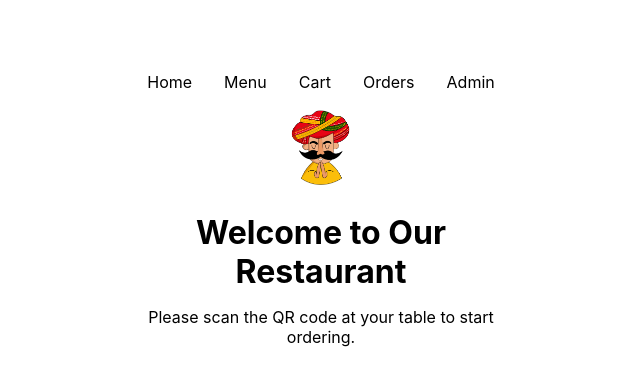
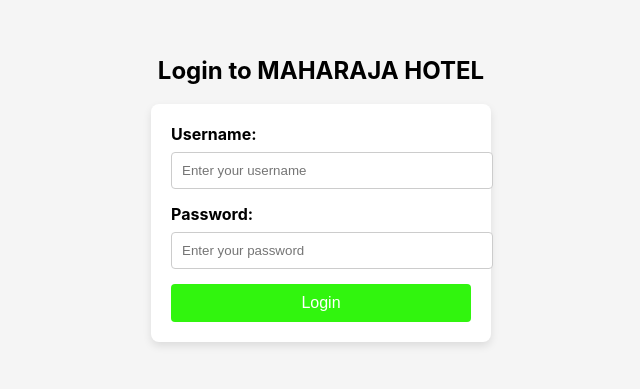
Before and after one commit to Rushikeshlawand/restaurants-management-system, a React (Create React App) app: page / in a window 1280 px wide. Shown: the part 211-600 px from the top of the page, without its empty margins (319-959 px from the left). Built offline with nearby package versions, Linux system fonts and the light colour scheme.

Commit message:
created login page

```diff
--- a/src/App.js
+++ b/src/App.js
@@ -1,20 +1,16 @@
+import React from 'react';
 import { BrowserRouter as Router, Route, Routes } from 'react-router-dom';
-import Home from './pages/Home';
-import Menu from './pages/Menu';
-import WelcomePage from './components/WelcomePage'; // Ensure this is imported from the correct path
+import LoginPage from './components/LoginPage';
+import SignUpPage from './components/SignUpPage';
+import HomePage from './components/HomePage';
 
 function App() {
   return (
     <Router>
       <Routes>
-        {/* Static route for the home page */}
-        <Route path="/" element={<Home />} />
-
-        {/* Static route for the menu page */}
-        <Route path="/menu" element={<Menu />} />
-
-        {/* Static route for the welcome page */}
-        <Route path="/welcome" element={<WelcomePage />} />
+        <Route path="/" element={<LoginPage />} />
+        <Route path="/signup" element={<SignUpPage />} />
+        <Route path="/home" element={<HomePage />} />
       </Routes>
     </Router>
   );
--- /dev/null
+++ b/src/components/HomePage.js
@@ -0,0 +1,14 @@
+import React from 'react';
+import '../styles/HomePage.css'; // Create this CSS file to style your Home page
+
+const HomePage = () => {
+  return (
+    <div className="home-page">
+      <h1>Welcome to MAHARAJA HOTEL</h1>
+      <p>Enjoy a delightful dining experience with us!</p>
+      {/* Add more content here, like featured dishes, special offers, etc. */}
+    </div>
+  );
+};
+
+export default HomePage;
--- /dev/null
+++ b/src/components/LoginPage.js
@@ -0,0 +1,50 @@
+import React, { useState } from 'react';
+import { useNavigate } from 'react-router-dom';
+import '../styles/LoginPage.css';
+
+const LoginPage = () => {
+  const [username, setUsername] = useState('');
+  const [password, setPassword] = useState('');
+  const navigate = useNavigate();
+
+  const handleLogin = () => {
+    if (username && password) {
+      console.log('Username:', username);
+      console.log('Password:', password);
+      navigate('/home'); // Navigate to HomePage after successful login
+    } else {
+      alert('Please enter both username and password');
+    }
+  };
+
+  return (
+    <div className="login-page">
+      <h2>Login to MAHARAJA HOTEL</h2>
+      <div className="login-form">
+        <label htmlFor="username">Username:</label>
+        <input
+          type="text"
+          id="username"
+          value={username}
+          onChange={(e) => setUsername(e.target.value)}
+          placeholder="Enter your username"
+        />
+
+        <label htmlFor="password">Password:</label>
+        <input
+          type="password"
+          id="password"
+          value={password}
+          onChange={(e) => setPassword(e.target.value)}
+          placeholder="Enter your password"
+        />
+
+        <button onClick={handleLogin} className="login-button">
+          Login
+        </button>
+      </div>
+    </div>
+  );
+};
+
+export default LoginPage;
--- /dev/null
+++ b/src/components/SignUpPage.js
@@ -0,0 +1,58 @@
+// src/components/SignupPage.js
+import React, { useState } from 'react';
+import signupImage from '../assets/signup.png'; // Adjust the path based on your directory structure
+import '../styles/SignUpPage.css';
+
+const SignupPage = () => {
+  const [name, setName] = useState('');
+  const [email, setEmail] = useState('');
+  const [phone, setPhone] = useState('');
+
+  const handleSignUp = () => {
+    console.log('Name:', name);
+    console.log('Email:', email);
+    console.log('Phone:', phone);
+    // Add sign-up logic here
+  };
+
+  return (
+    <div className="signup-page">
+      <img src={signupImage} alt="Sign Up" className="signup-image" />
+      <h1>Sign Up to MAHARAJA HOTEL</h1>
+      <div className="signup-info">
+        <label htmlFor="name">Enter your name:</label>
+        <input
+          type="text"
+          id="name"
+          value={name}
+          onChange={(e) => setName(e.target.value)}
+          placeholder="Your Name"
+        />
+
+        <label htmlFor="email">Enter your email:</label>
+        <input
+          type="email"
+          id="email"
+          value={email}
+          onChange={(e) => setEmail(e.target.value)}
+          placeholder="Your Email"
+        />
+
+        <label htmlFor="phone">Enter your phone number:</label>
+        <input
+          type="text"
+          id="phone"
+          value={phone}
+          onChange={(e) => setPhone(e.target.value)}
+          placeholder="Your Phone Number"
+        />
+        <br />
+        <button onClick={handleSignUp} className="sign-up-button">
+          Sign Up
+        </button>
+      </div>
+    </div>
+  );
+};
+
+export default SignupPage;
--- a/src/components/WelcomePage.js
+++ /dev/null
@@ -1,52 +0,0 @@
-import React, { useState } from 'react';
-import welcomeImage from '../assets/welcome.png'; // Adjust the path based on your directory structure
-import startOrderIcon from '../assets/start-order-icon.png'; // Adjust the path based on your directory structure
-import '../styles/WelcomePage.css';
-
-const WelcomePage = () => {
-  const [name, setName] = useState('');
-  const [mobile, setMobile] = useState('');
-
-  const handleStartOrder = () => {
-    // You can handle the submission logic here or just log the inputs for now
-    console.log('Customer Name:', name);
-    console.log('Mobile Number:', mobile);
-    // Further logic to start order can be added here
-  };
-
-  return (
-    <div className="welcome-page">
-      <img src={welcomeImage} alt="Welcome" className="welcome-image" />
-      <h1>Welcome to MAHARAJA HOTEL</h1>
-      <p>We are delighted to have you with us. Enjoy your dining experience!</p>
-      <p>Your table number is 1</p>
-
-      <div className="customer-info">
-        <label htmlFor="name">Enter your name:</label>
-        <input
-          type="text"
-          id="name"
-          value={name}
-          onChange={(e) => setName(e.target.value)}
-          placeholder="Your Name"
-        />
-
-        <label htmlFor="mobile">Enter your mobile number:</label>
-        <input
-          type="text"
-          id="mobile"
-          value={mobile}
-          onChange={(e) => setMobile(e.target.value)}
-          placeholder="Your Mobile Number"
-        />
-        <br />
-        <button onClick={handleStartOrder} className="start-order-button">
-          <img src={startOrderIcon} alt="Start Order" className="start-order-icon" />
-          Start Your Order
-        </button>
-      </div>
-    </div>
-  );
-};
-
-export default WelcomePage;
--- a/src/styles/Home.css
+++ /dev/null
@@ -1,25 +0,0 @@
-.home-container {
-  display: flex;
-  flex-direction: column;
-  align-items: center; /* Center horizontally */
-  justify-content: center; /* Center vertically */
-  height: 100vh; /* Full viewport height */
-  text-align: center; /* Center text horizontally */
-  padding: 1em; /* Optional: Add padding for spacing around edges */
-}
-
-.welcome-content {
-  max-width: 400px; /* Limit width of the content */
-  width: 100%; /* Ensure it uses full width up to the max-width */
-}
-
-.welcome-image {
-  width: 100%; /* Scale the image to fit the container */
-  max-width: 400px; /* Limit the maximum width of the image */
-  height: auto; /* Maintain aspect ratio */
-  margin-bottom: 1em; /* Space below the image */
-}
-
-h1, p {
-  margin: 0.5em 0; /* Adjust margins for spacing */
-}
--- /dev/null
+++ b/src/styles/LoginPage.css
@@ -0,0 +1,45 @@
+.login-page {
+    display: flex;
+    flex-direction: column;
+    align-items: center;
+    justify-content: center;
+    height: 100vh;
+    background-color: #f5f5f5;
+  }
+
+  .login-form {
+    background-color: #ffffff;
+    padding: 20px;
+    border-radius: 8px;
+    box-shadow: 0 4px 8px rgba(0, 0, 0, 0.1);
+    width: 300px;
+  }
+
+  .login-form label {
+    margin-bottom: 8px;
+    font-weight: bold;
+    display: block;
+  }
+
+  .login-form input {
+    width: 100%;
+    padding: 10px;
+    margin-bottom: 15px;
+    border-radius: 4px;
+    border: 1px solid #ccc;
+  }
+
+  .login-button {
+    width: 100%;
+    padding: 10px;
+    background-color: #31f50e;
+    border: none;
+    border-radius: 4px;
+    cursor: pointer;
+    font-size: 16px;
+    color: #fff;
+  }
+
+  .login-button:hover {
+    background-color: #ff1b1b;
+  }
--- /dev/null
+++ b/src/styles/SignUpPage.css
@@ -0,0 +1,48 @@
+/* SignUpPage.css */
+
+.signup-page {
+    text-align: center;
+    margin-top: 20px;
+    padding: 20px;
+  }
+
+  .signup-image {
+    max-width: 200px;
+    height: auto;
+    margin-bottom: 20px;
+  }
+
+  .signup-info {
+    margin-top: 30px;
+  }
+
+  .signup-info label {
+    display: block;
+    margin-bottom: 10px;
+    font-weight: bold;
+  }
+
+  .signup-info input {
+    width: 300px;
+    padding: 10px;
+    margin-bottom: 15px;
+    border-radius: 5px;
+    border: 1px solid #ccc;
+  }
+
+  .signup-button {
+    background-color: #31f50e;
+    border: none;
+    border-radius: 5px;
+    padding: 10px 20px;
+    cursor: pointer;
+    width: 300px;
+    margin-left: auto;
+    margin-right: auto;
+    display: block;
+    margin-top: 20px;
+  }
+
+  .signup-button:hover {
+    background-color: #007bff;
+  }
--- a/src/styles/WelcomePage.css
+++ /dev/null
@@ -1,53 +0,0 @@
-/* WelcomePage.css */
-.welcome-page {
-  text-align: center;
-  margin-top: 2px;
-  padding: 1px;
-}
-
-.welcome-image {
-  max-width: 20%;
-  height: auto;
-  margin-bottom: 5px;
-}
-
-.customer-info {
-  margin-top: 10px;
-}
-
-.customer-info label {
-  display: block;
-  margin-bottom: 5px;
-  font-weight: bold;
-}
-
-.customer-info input {
-  width: 50%;
-  padding: 10px;
-  margin-bottom: 15px;
-  border-radius: 5px;
-  border: 1px solid #ccc;
-}
-.start-order-button {
-  display: flex;
-  align-items: center;
-  background-color: #f8f8f8;
-  border: none;
-  border-radius: 5px;
-  padding: 10px 20px;
-  cursor: pointer;
-  margin-left: 700px;
-  background-color: #31f50e;
-
-}
-
-.start-order-icon {
-  width: 20px; /* Adjust size as needed */
-  height: 20px; /* Adjust size as needed */
-  margin-right: 8px; /* Space between image and text */
-
-}
-
-.start-order-button:hover {
-  background-color: #ff1b1b;
-}
```
Also changed, not shown: src/pages/WelcomePage.js (deleted, +0 -8 lines), src/assets/signup.png (added), src/styles/HomePage.css (added).
